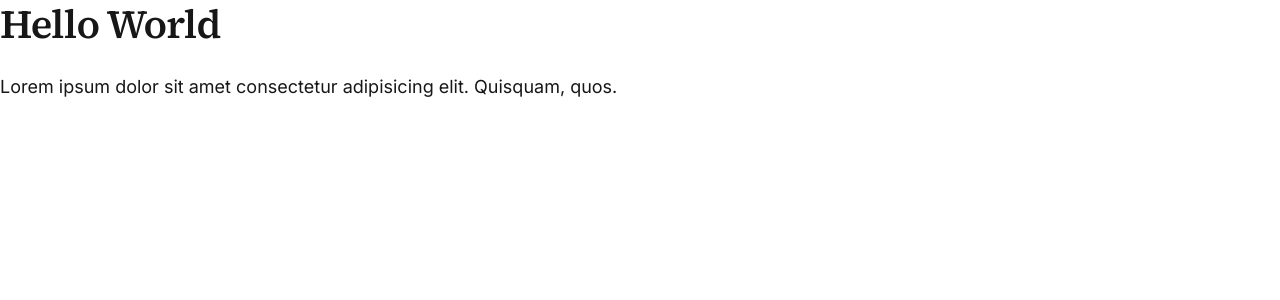
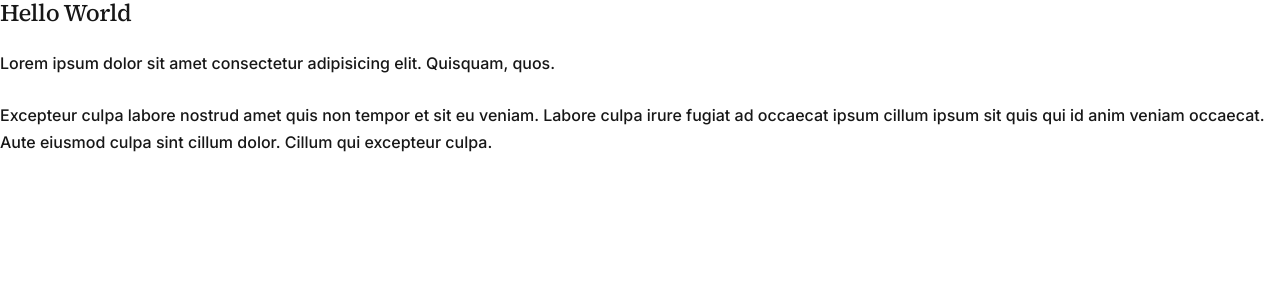
Before and after one commit to clodoan/portfolio-2025, a Next.js app: page / in a window 1280 px wide. Shown: the top 300 px of the page. Built offline with nearby package versions, Linux system fonts and the light colour scheme.

Commit message:
tweak fonts

```diff
--- a/src/app/globals.css
+++ b/src/app/globals.css
@@ -23,17 +23,17 @@ body {
 
 h1 {
   font-family: var(--font-serif);
-  font-weight: 600;
-  font-size: 2.5rem;
-  line-height: 1.2;
+  font-weight: 500;
+  font-size: 1.5rem;
+  line-height: 1.1;
   margin-bottom: 1.5rem;
   letter-spacing: -0.02em;
 }
 
 h2 {
   font-family: var(--font-serif);
-  font-weight: 600;
-  font-size: 2rem;
+  font-weight: 500;
+  font-size: 1.25rem;
   line-height: 1.3;
   margin-bottom: 1.25rem;
   letter-spacing: -0.01em;
@@ -41,32 +41,16 @@ h2 {
 
 h3 {
   font-family: var(--font-serif);
-  font-weight: 600;
-  font-size: 1.75rem;
+  font-weight: 500;
+  font-size: 1rem;
   line-height: 1.4;
   margin-bottom: 1rem;
 }
 
-h4 {
-  font-family: var(--font-serif);
-  font-weight: 600;
-  font-size: 1.5rem;
-  line-height: 1.4;
-  margin-bottom: 1rem;
-}
-
-h5 {
-  font-family: var(--font-serif);
-  font-weight: 600;
-  font-size: 1.25rem;
-  line-height: 1.4;
-  margin-bottom: 0.75rem;
-}
-
 p {
   font-family: var(--font-sans-serif);
-  font-size: 1.125rem;
-  font-weight: 400;
+  font-size: 1rem;
+  font-weight: 450;
   line-height: 1.7;
   margin-bottom: 1.5rem;
 }
--- a/src/app/page.tsx
+++ b/src/app/page.tsx
@@ -5,6 +5,12 @@ export default function Home() {
 			<p className="">
 				Lorem ipsum dolor sit amet consectetur adipisicing elit. Quisquam, quos.
 			</p>
+			<p>
+				Excepteur culpa labore nostrud amet quis non tempor et sit eu veniam.
+				Labore culpa irure fugiat ad occaecat ipsum cillum ipsum sit quis qui id
+				anim veniam occaecat. Aute eiusmod culpa sint cillum dolor. Cillum qui
+				excepteur culpa.
+			</p>
 		</div>
 	);
 }
```
